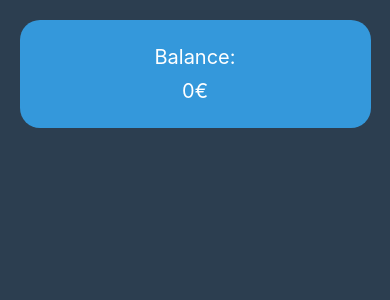
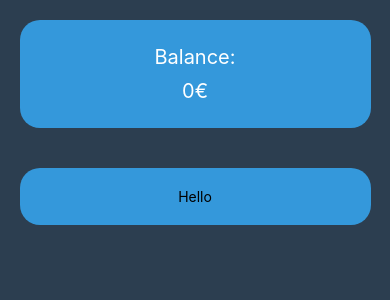
Before and after one commit to AlbertooValidoFuentes/MyBudget, a React Native app: screen / in a window 390 px wide. Shown: the top 300 px of the page. Built offline with nearby package versions, Linux system fonts and the light colour scheme.

Commit message:
Add OptionsButtons component

```diff
--- a/App.jsx
+++ b/App.jsx
@@ -2,11 +2,13 @@ import { StatusBar } from 'expo-status-bar';
 import { StyleSheet, Text, View } from 'react-native';
 
 import Balance from './components/Balance';
+import OptionsButtons from './components/optionsButtons';
 
 export default function App() {
   return (
     <View style={styles.container}>
       <Balance/>
+      <OptionsButtons/>
       <StatusBar style="auto" hidden={true}/>
     </View>
   );
--- /dev/null
+++ b/components/OptionsButtons.jsx
@@ -0,0 +1,20 @@
+import { StyleSheet, Text, View } from 'react-native';
+
+export default function OptionsButtons() {
+  return (
+      <View style={styles.optionsContainer}>
+        <Text>Hello</Text>
+      </View>
+  );
+}
+
+const styles = StyleSheet.create({
+  optionsContainer: {
+    width: '90%',
+    alignItems: 'center',
+    backgroundColor: '#3498DB',
+    padding: 20,
+    borderRadius: 20,
+    margin: 20
+  },
+});
```
